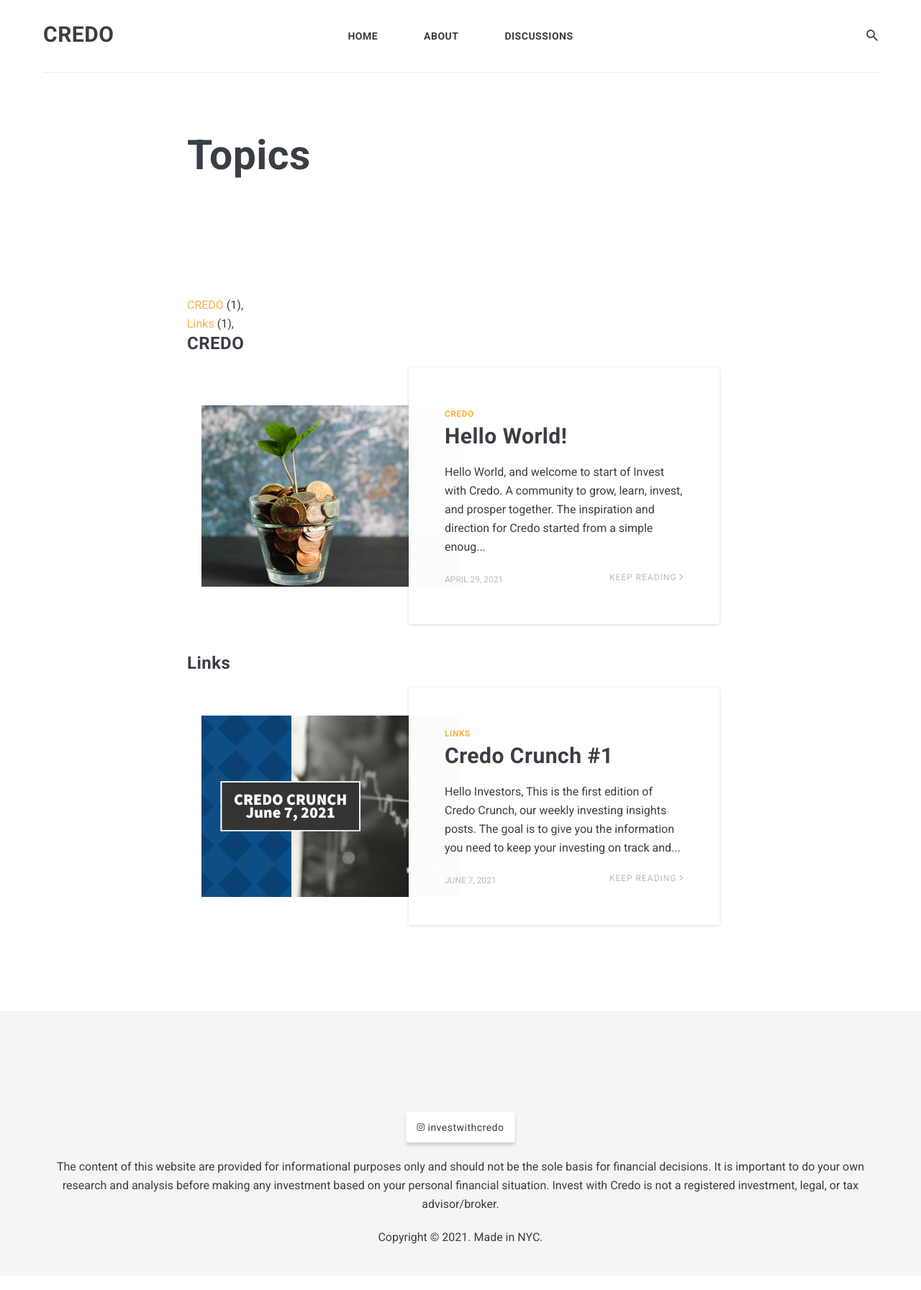
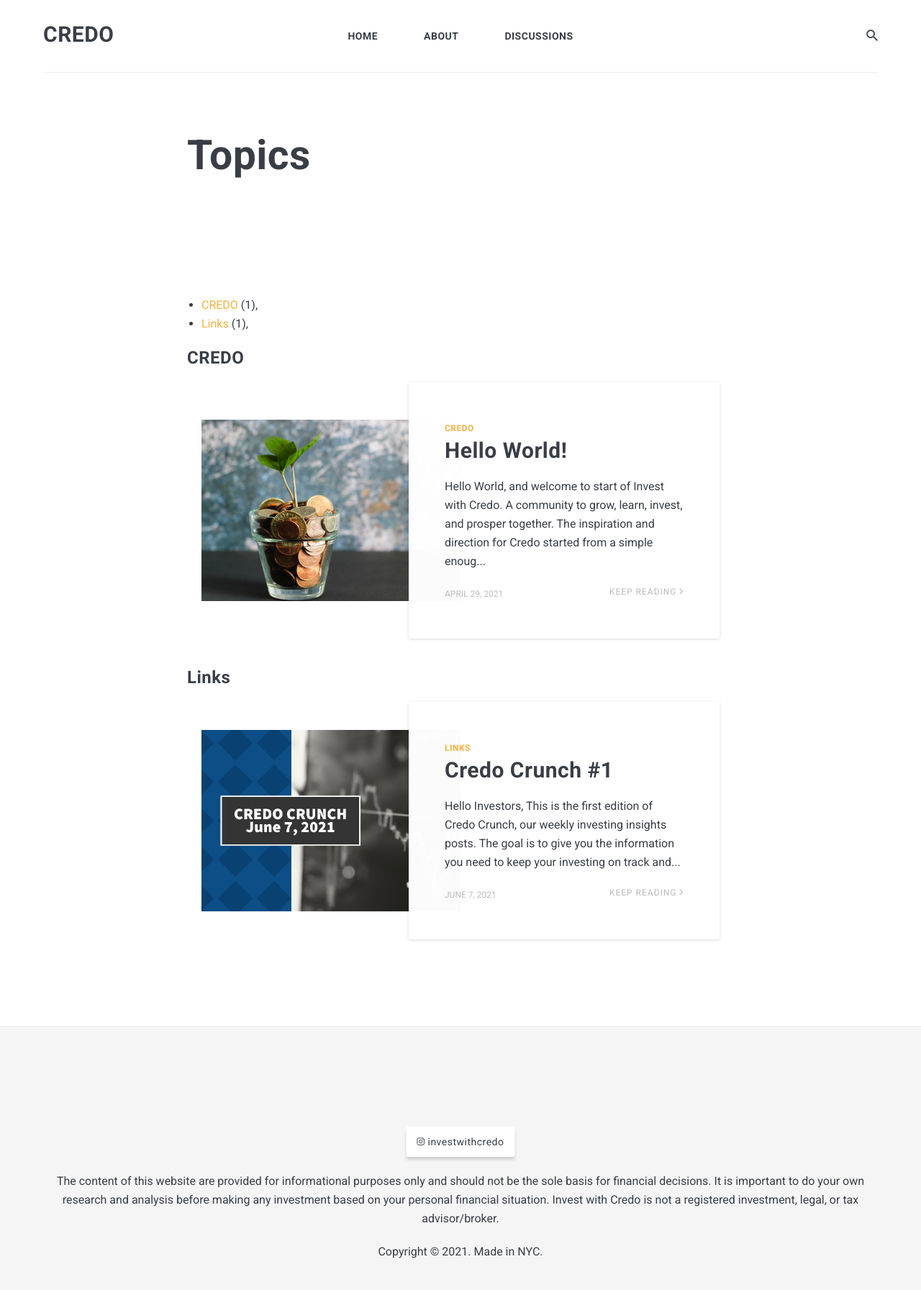
Before and after one commit to investwithcredo/investwithcredo.com, a Jekyll site: the page built from _pages/tags.html, in a window 1280 px wide. Shown: the whole page at 72% size. Built offline with Jekyll 4.4.1, drawn with Linux system fonts in a browser that asks for light colours; nearby versions of some CDN libraries.

Commit message:
Update tags.html

```diff
--- a/_pages/tags.html
+++ b/_pages/tags.html
@@ -13,15 +13,15 @@ to the `site_tags` variable. -->
 <!-- Build the Page -->
 
 <!-- List of all tags -->
-<div class="tag">
+<ul class="archive">
   {% for item in (0..site.tags.size) %}{% unless forloop.last %}
     {% capture this_word %}{{ tag_words[item] }}{% endcapture %}
-    <div class="archive-title">
+    <li>
       <a href="#{{ this_word | cgi_escape }}" class="tag">{{ this_word }}</a>
       <span>({{ site.tags[this_word].size }}), </span>
-    </div>
+    </li>
     {% endunless %}{% endfor %}
-</div>
+</ul>
 
 <div class="post-line"></div>
 <!-- Posts by Tag -->
@@ -29,7 +29,7 @@ to the `site_tags` variable. -->
 <div class="archive">
   {% for item in (0..site.tags.size) %}{% unless forloop.last %}
     {% capture this_word %}{{ tag_words[item] }}{% endcapture %}
-    <h3 class="archive-title" id="{{ this_word | cgi_escape }}">{{ this_word }}</h3>
+    <h3 id="{{ this_word | cgi_escape }}">{{ this_word }}</h3>
     {% for post in site.tags[this_word] %}{% if post.title != null %}
       <div>
 
```
